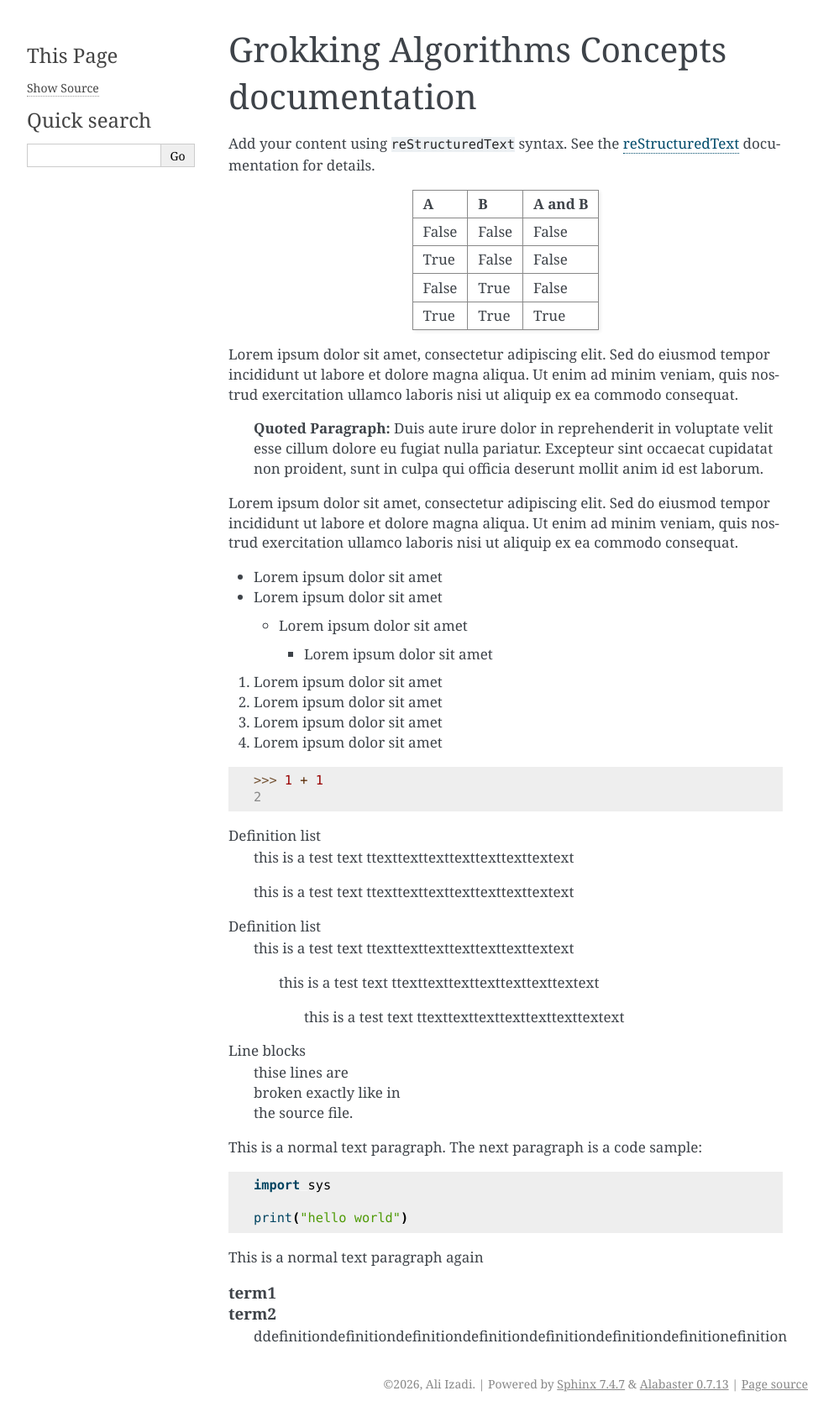
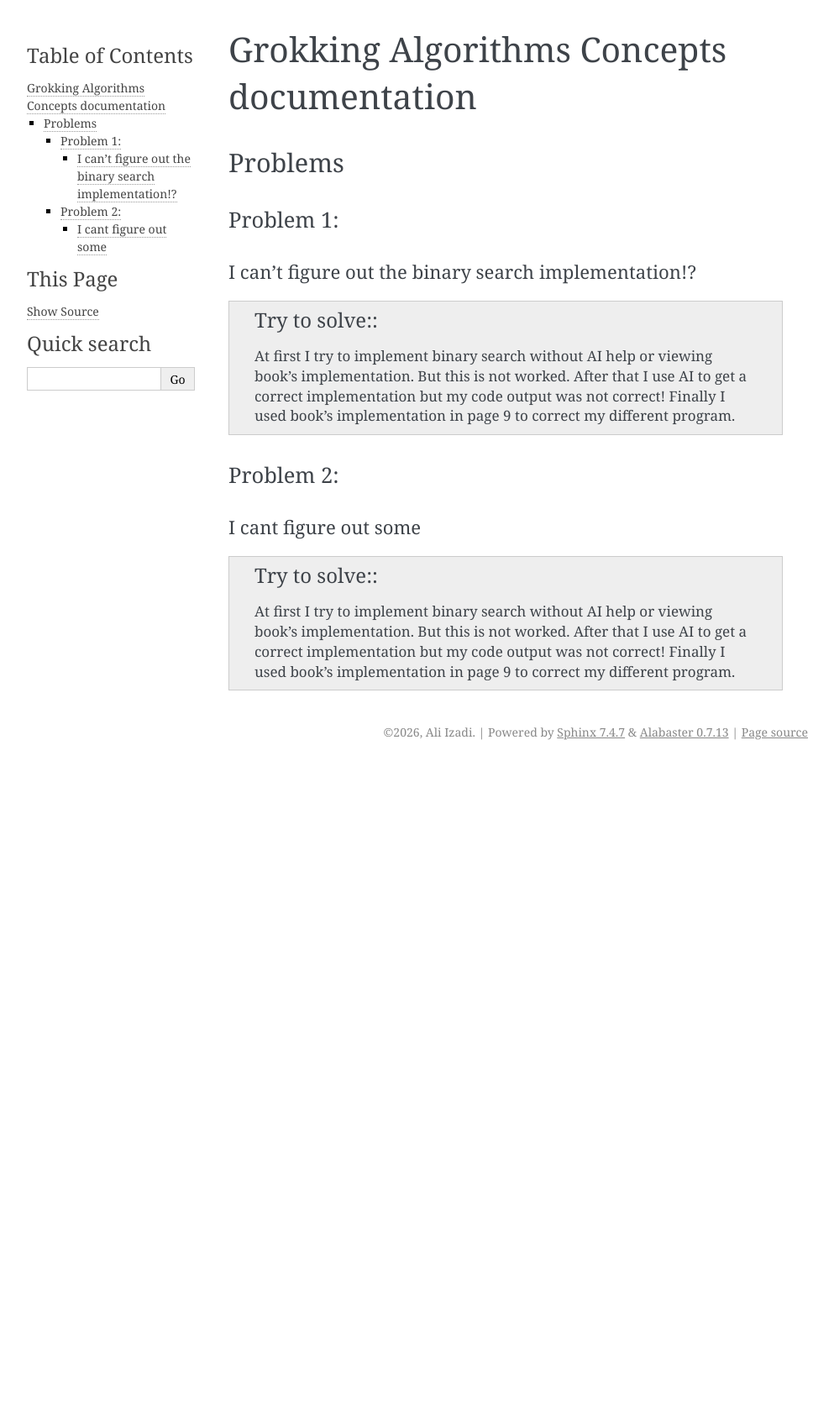
Before and after one commit to aliizadi00dev/grok-algo-book, a Sphinx documentation site: the page built from docs/index.rst, in a window 1280 px wide. Shown: the whole page at 84% size, without its empty margins (148-1141 px from the left). Built offline with Sphinx 7.4.7, drawn with Linux system fonts in a browser that asks for light colours; after the commit the page ends 911 px from its top, so only the background shows below that.

Commit message:
chore: make structure of rst doc

```diff
--- a/docs/conf.py
+++ b/docs/conf.py
@@ -6,25 +6,28 @@
 # -- Project information -----------------------------------------------------
 # https://www.sphinx-doc.org/en/master/usage/configuration.html#project-information
 
-project = 'Grokking Algorithms Concepts'
-copyright = '2026, Ali Izadi'
-author = 'Ali Izadi'
-version = '1.0.0'
-release = '1.0.0'
+project = "Grokking Algorithms Concepts"
+copyright = "2026, Ali Izadi"
+author = "Ali Izadi"
+version = "1.0.0"
+release = "1.0.0"
 
 # -- General configuration ---------------------------------------------------
 # https://www.sphinx-doc.org/en/master/usage/configuration.html#general-configuration
 
 extensions = []
 
-templates_path = ['_templates']
-exclude_patterns = ['_build', 'Thumbs.db', '.DS_Store']
+templates_path = ["_templates"]
+exclude_patterns = ["_build", "Thumbs.db", ".DS_Store"]
 
-highlight_language = 'python'
+highlight_language = "python"
 
+latex_elements = {
+    "fncychap": r"\usepackage[Glenn]{fncychap}",
+}
 
 # -- Options for HTML output -------------------------------------------------
 # https://www.sphinx-doc.org/en/master/usage/configuration.html#options-for-html-output
 
-html_theme = 'alabaster'
-html_static_path = ['_static']
+html_theme = "alabaster"
+html_static_path = ["_static"]
--- a/docs/index.rst
+++ b/docs/index.rst
@@ -4,90 +4,40 @@
    contain the root `toctree` directive.
 
 
+=================================
 Grokking Algorithms Concepts documentation
 =================================
 
-Add your content using ``reStructuredText`` syntax. See the
-`reStructuredText <https://www.sphinx-doc.org/en/master/usage/restructuredtext/index.html>`_
-documentation for details.
+Problems
+==========
 
-=====  =====  =======
-A      B      A and B
-=====  =====  =======
-False  False  False
-True   False  False
-False  True   False
-True   True   True
-=====  =====  =======
+Problem 1:
+----------
+I can't figure out the binary search implementation!?
+~~~~~~~~~~~~~~~~~~~~~~~~~~~~~~~~~~~~~~~~~~~~~~~~~~~~
+.. admonition:: Try to solve:
+
+  At first I try to implement binary search without AI help or viewing book's implementation.
+  But this is not worked. After that I use AI to get a correct implementation but my code output
+  was not correct! Finally I used book's implementation in page 9 to correct my different program.
+
+
+.. ▲▼▲▼▲▼▲▼▲▼▲▼▲▼▲▼▲▼▲▼▲▼▲▼▲▼▲▼▲▼▲▼▲▼▲▼▲▼▲▼▲▼
+
+Problem 2:
+----------
+I cant figure out some
+~~~~~~~~~~~~~~~~~~~~~~~~~~~~~~~~~~~~~~~~~~~~~~~~~~~~
+.. admonition:: Try to solve:
+
+  At first I try to implement binary search without AI help or viewing book's implementation.
+  But this is not worked. After that I use AI to get a correct implementation but my code output
+  was not correct! Finally I used book's implementation in page 9 to correct my different program.
 
 
 
 
 
-
-Lorem ipsum dolor sit amet, consectetur adipiscing elit. Sed do eiusmod tempor incididunt ut labore et dolore magna aliqua. Ut enim ad minim veniam, quis nostrud exercitation ullamco laboris nisi ut aliquip ex ea commodo consequat.
-
-  **Quoted Paragraph:** Duis aute irure dolor in reprehenderit in voluptate velit esse cillum dolore eu fugiat nulla pariatur. Excepteur sint occaecat cupidatat non proident, sunt in culpa qui officia deserunt mollit anim id est laborum.
-
-Lorem ipsum dolor sit amet, consectetur adipiscing elit. Sed do eiusmod tempor incididunt ut labore et dolore magna aliqua. Ut enim ad minim veniam, quis nostrud exercitation ullamco laboris nisi ut aliquip ex ea commodo consequat.
-
-
-* Lorem ipsum dolor sit amet
-* Lorem ipsum dolor sit amet
-
-  * Lorem ipsum dolor sit amet
-
-    * Lorem ipsum dolor sit amet
-
-1. Lorem ipsum dolor sit amet
-2. Lorem ipsum dolor sit amet
-
-#. Lorem ipsum dolor sit amet
-#. Lorem ipsum dolor sit amet
-
-
->>> 1 + 1
-2
-
-
-Definition list
-  this is a test text ttexttexttexttexttexttexttextext
-
-  this is a test text ttexttexttexttexttexttexttextext
-
-
-Definition list
-  this is a test text ttexttexttexttexttexttexttextext
-
-    this is a test text ttexttexttexttexttexttexttextext
-
-      this is a test text ttexttexttexttexttexttexttextext
-
-Line blocks
-  | thise lines are
-  | broken exactly like in
-  | the source file.
-
-
-
-
-This is a normal text paragraph. The next paragraph is a code sample::
-
-  import sys
-
-  print("hello world")
-
-
-This is a normal text paragraph again
-
-
-
-
-.. glossary::
-   term1
-   term2
-    ddefinitiondefinitiondefinitiondefinitiondefinitiondefinitiondefinitionefinition
-
 .. toctree::
-   :maxdepth: 2
+   :maxdepth: 3
    :caption: Contents:
```
